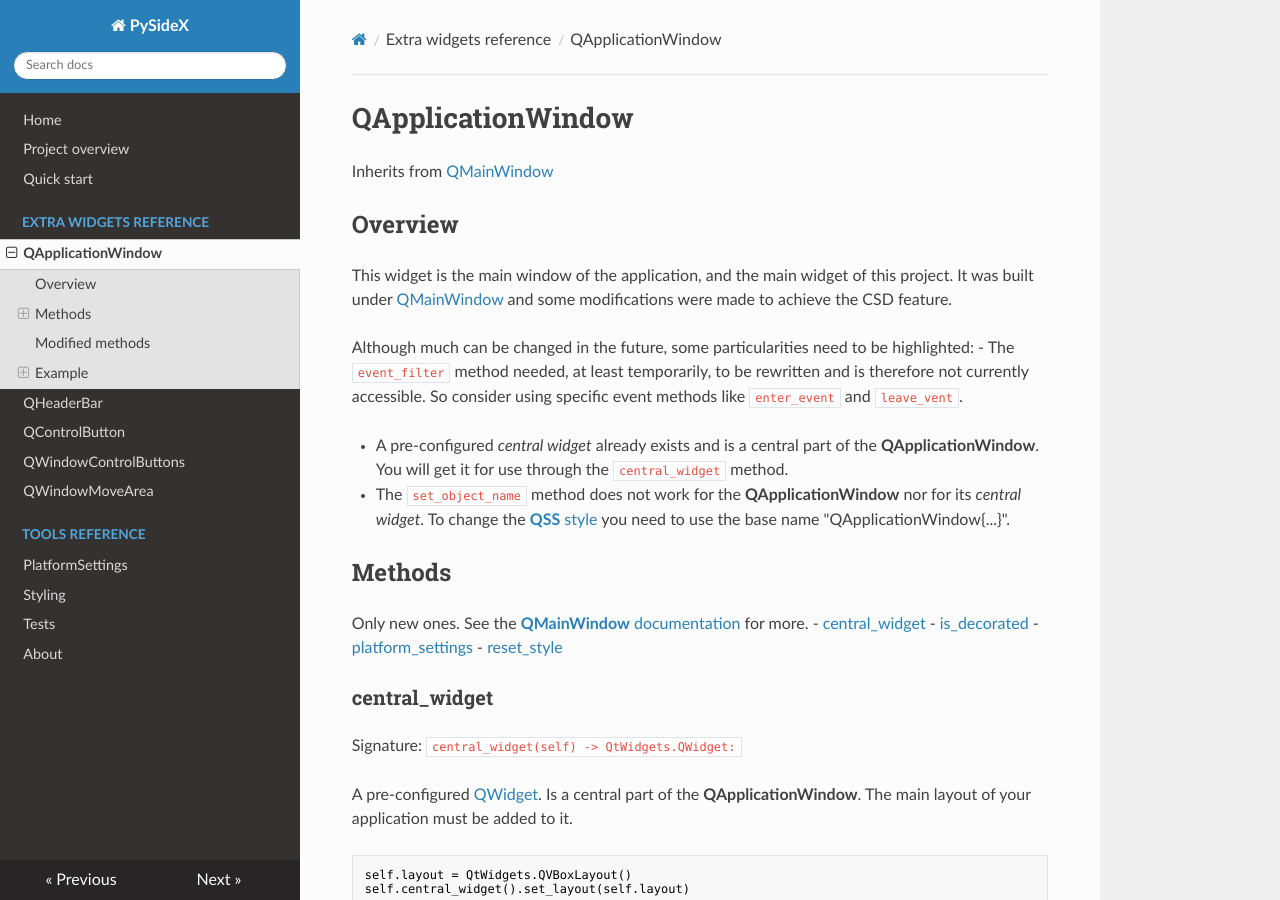
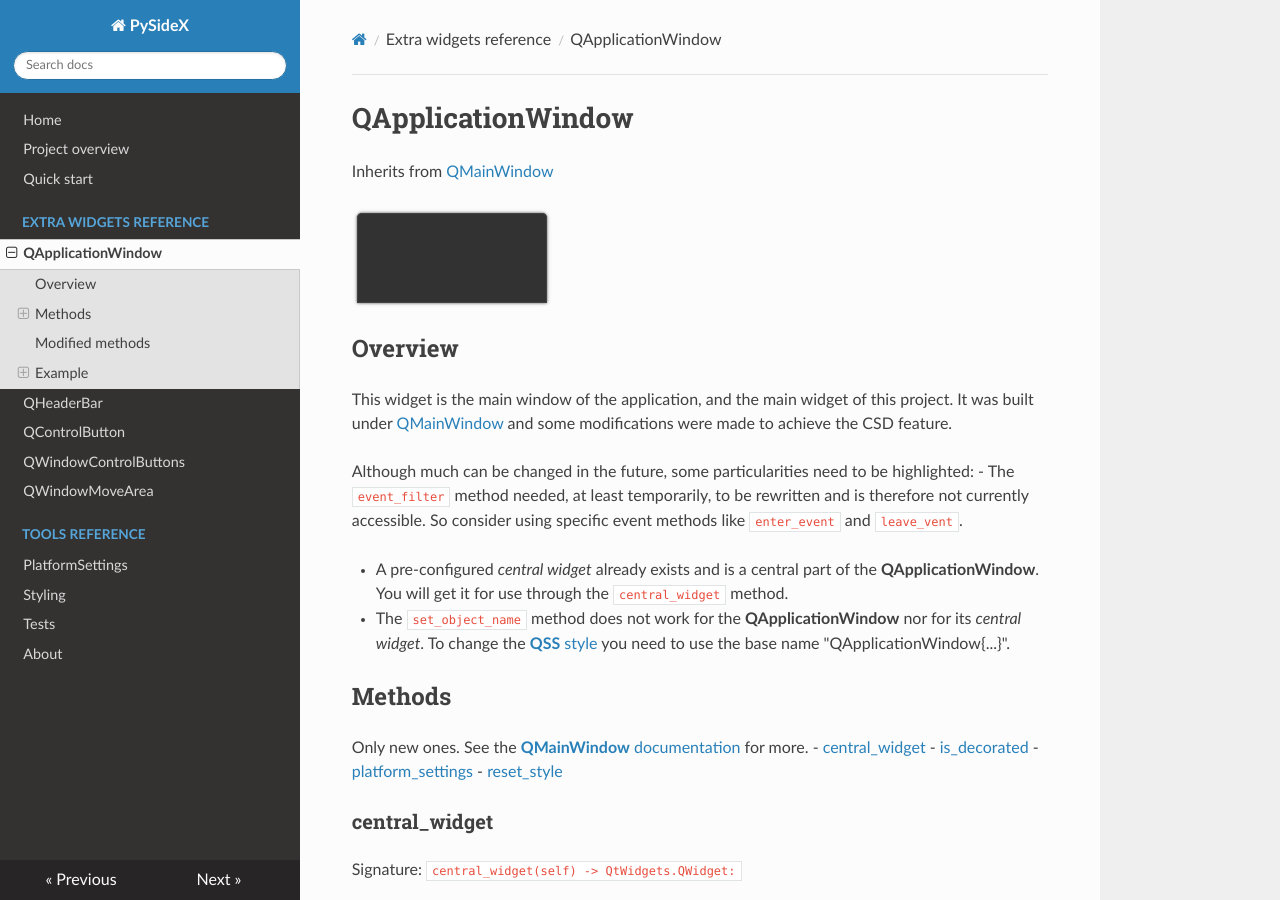
Before and after one commit to reticulardev/xside, an MkDocs documentation site: the page built from docs/reference_QApplicationWindow.md, in a window 1280 px wide and 900 px high. Built offline with MkDocs 1.6.1, drawn with Linux system fonts in a browser that asks for light colours; nearby versions of some CDN libraries.

Commit message:
QApplicationWindow img - doc

```diff
--- a/docs/reference_QApplicationWindow.md
+++ b/docs/reference_QApplicationWindow.md
@@ -1,6 +1,8 @@
 # QApplicationWindow
 
 Inherits from [QMainWindow](https://doc.qt.io/qtforpython-6/PySide6/QtWidgets/QMainWindow.html)
+
+![Image](img/min_window.png "screenshot")
 
 ## Overview
 
```
